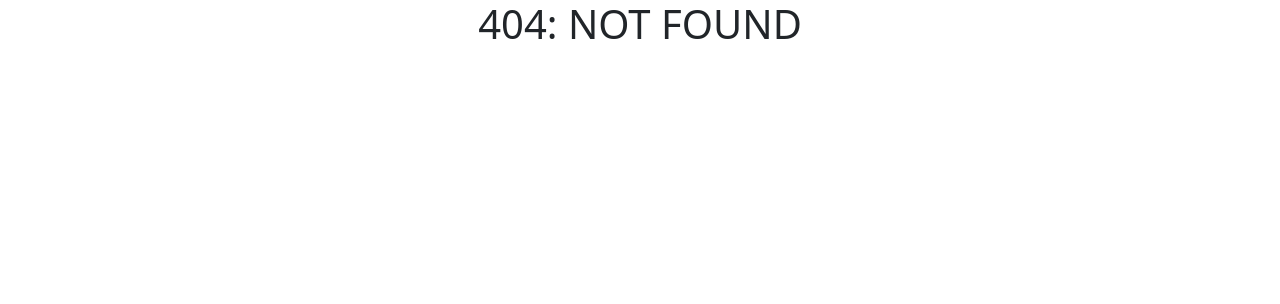
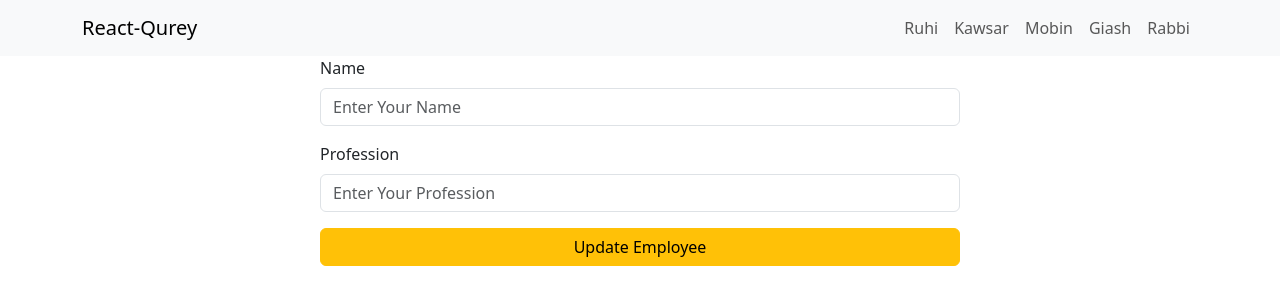
Before and after one commit to mamtn011/react-query, a React (Create React App) app: page /mobin-edit/1 in a window 1280 px wide. Before the commit this address had no page. Shown: the top 304 px of the page. Built offline with nearby package versions, Linux system fonts and the light colour scheme.

Commit message:
crud application-created by mobin

```diff
--- /dev/null
+++ b/db.json
@@ -0,0 +1,33 @@
+{
+  "mobin": [
+    {
+      "id": "2023-08-27T00:40:35.636Z",
+      "name": "Abul hossain",
+      "profession": "Student"
+    },
+    {
+      "id": "2023-08-27T00:46:55.777Z",
+      "name": "Arif Billah",
+      "profession": "Digital Marketer"
+    },
+    {
+      "id": "2023-08-27T03:18:12.295Z",
+      "name": "Mustakim Al Mobin",
+      "profession": "Web Developer"
+    },
+    {
+      "id": "2023-08-27T03:18:25.393Z",
+      "name": "Mahmoda Nawshad",
+      "profession": "Graphic Designer"
+    },
+    {
+      "id": "2023-08-27T03:20:46.959Z",
+      "name": "Juyena Sultana",
+      "profession": "Digital Marketer"
+    }
+  ],
+  "giasuddin": [],
+  "ruhi": [],
+  "fazlerabbi": [],
+  "kawsar": []
+}
--- a/mobin.json
+++ /dev/null
@@ -1,9 +0,0 @@
-{
-  "employees": [
-    {
-      "id": 1,
-      "name": "Mustakim Al Mobin",
-      "profession": "Front-End Developer"
-    }
-  ]
-}
--- a/package.json
+++ b/package.json
@@ -26,7 +26,7 @@
     "build": "react-scripts build",
     "test": "react-scripts test",
     "eject": "react-scripts eject",
-    "mobin-json": "json-server --watch mobin.json --port 4000"
+    "serve-json": "json-server --watch db.json --port 4000"
   },
   "eslintConfig": {
     "extends": [
--- a/src/App.js
+++ b/src/App.js
@@ -5,6 +5,9 @@ import Kawsar from "./component/Kawsar";
 import Rabbi from "./component/Rabbi";
 import Mobin from "./component/Mobin";
 import Root from "./component/Root";
+
+import MobinEdit from "./mobin/MobinEdit";
+
 import {
   createBrowserRouter,
   RouterProvider,
@@ -18,6 +21,7 @@ const router = createBrowserRouter(
       <Route path="ruhi" element={<Ruhi />} />
       <Route path="kawsar" element={<Kawsar />} />
       <Route path="mobin" element={<Mobin />} />
+      <Route path="mobin-edit/:id" element={<MobinEdit />} />
       <Route path="giash" element={<Giash />} />
       <Route path="rabbi" element={<Rabbi />} />
     </Route>
--- a/src/component/Mobin.js
+++ b/src/component/Mobin.js
@@ -1,42 +1,9 @@
-import axios from "axios";
-import { useMutation, useQuery } from "@tanstack/react-query";
-import DataTable from "./mobin/DataTable";
-import InputForm from "./mobin/InputForm";
-const getData = () => {
-  return axios.get("http://localhost:4000/employees");
-};
-
-const addData = (dataToAdd) => {
-  return axios.post("http://localhost:4000/employees", dataToAdd);
-};
+import MobinMain from "../mobin/MobinMain";
 
 export default function Mobin() {
-  const { data, isLoading, isError, error, isSuccess } = useQuery({
-    queryKey: ["employee"],
-    queryFn: getData,
-  });
-  const {
-    mutate: AddData,
-    isError: isAddError,
-    error: addError,
-  } = useMutation({ mutationFn: addData });
-  const handleAddData = () => {
-    AddData({ id: 5, name: "Ali Hossain", profession: "Designer" });
-  };
-  if (isLoading) {
-    return <h2>Loading...</h2>;
-  }
-  if (isError) {
-    return <h2>{error.message}</h2>;
-  }
   return (
     <div>
-      {/* {data?.data.map((epmloyee) => (
-        <h3 key={epmloyee.id}>{epmloyee.name}</h3>
-      ))}
-      <button onClick={handleAddData}>Add New</button> */}
-      <InputForm />
-      {isSuccess && <DataTable datas={data?.data} />}
+      <MobinMain />
     </div>
   );
 }
--- a/src/component/mobin/DataTable.js
+++ /dev/null
@@ -1,32 +0,0 @@
-import Table from "react-bootstrap/Table";
-import { RiEditLine, RiDeleteBin6Line } from "react-icons/ri";
-export default function DataTable({ datas }) {
-  return (
-    <Table striped bordered hover>
-      <thead>
-        <tr>
-          <th>Sl</th>
-          <th>Name</th>
-          <th>Profession</th>
-          <th>Edit</th>
-          <th>Delete</th>
-        </tr>
-      </thead>
-      <tbody>
-        {datas.map((data, idx) => (
-          <tr key={data.id}>
-            <td>{idx + 1}</td>
-            <td>{data.name}</td>
-            <td>{data.profession}</td>
-            <td>
-              <RiEditLine />
-            </td>
-            <td>
-              <RiDeleteBin6Line />
-            </td>
-          </tr>
-        ))}
-      </tbody>
-    </Table>
-  );
-}
--- a/src/component/mobin/InputForm.js
+++ /dev/null
@@ -1,19 +0,0 @@
-import React from "react";
-import { Form, Button } from "react-bootstrap";
-const InputForm = () => {
-  return (
-    <Form className="m-5">
-      <Form.Group className="mb-3">
-        <Form.Label>Name</Form.Label>
-        <Form.Control type="text" placeholder="Enter Your Name" />
-      </Form.Group>
-      <Form.Group className="mb-3">
-        <Form.Label>Profession</Form.Label>
-        <Form.Control type="text" placeholder="Enter Your Profession" />
-      </Form.Group>
-      <Button type="submit">Add Employee</Button>
-    </Form>
-  );
-};
-
-export default InputForm;
--- /dev/null
+++ b/src/mobin/DataTable.js
@@ -0,0 +1,48 @@
+import Table from "react-bootstrap/Table";
+import { RiEditLine, RiDeleteBin6Line } from "react-icons/ri";
+import { Link } from "react-router-dom";
+import { useDeleteEmployee } from "./library";
+
+export default function DataTable({ datas }) {
+  const { mutate: DeleteData } = useDeleteEmployee();
+  // delete function
+  const handleDelete = (e) => {
+    const id = e.target.dataset.id || e.target.parentElement.dataset.id;
+    DeleteData(id);
+  };
+
+  return (
+    <Table striped bordered className="m-auto" style={{ width: "90vw" }}>
+      <thead>
+        <tr>
+          <th>Sl</th>
+          <th>Name</th>
+          <th>Profession</th>
+          <th>Edit</th>
+          <th>Delete</th>
+        </tr>
+      </thead>
+      <tbody>
+        {datas.map((data, idx) => (
+          <tr key={data.id}>
+            <td>{idx + 1}</td>
+            <td>{data.name}</td>
+            <td>{data.profession}</td>
+            <td>
+              <Link to={`/mobin-edit/${data.id}`}>
+                <RiEditLine style={{ cursor: "pointer" }} />
+              </Link>
+            </td>
+            <td>
+              <RiDeleteBin6Line
+                onClick={handleDelete}
+                data-id={data.id}
+                style={{ cursor: "pointer" }}
+              />
+            </td>
+          </tr>
+        ))}
+      </tbody>
+    </Table>
+  );
+}
--- /dev/null
+++ b/src/mobin/InputForm.js
@@ -0,0 +1,55 @@
+import React from "react";
+import { Form, Button } from "react-bootstrap";
+import { useFormik } from "formik";
+import * as yup from "yup";
+import { useAddEmployee } from "./library";
+
+const InputForm = () => {
+  const { mutate: AddEmployee } = useAddEmployee();
+  const formik = useFormik({
+    initialValues: {
+      name: "",
+      profession: "",
+    },
+
+    onSubmit: (values, { resetForm }) => {
+      AddEmployee({ id: new Date(), ...values });
+      resetForm();
+    },
+  });
+  return (
+    <Form
+      className="m-auto"
+      onSubmit={formik.handleSubmit}
+      style={{ width: "50vw" }}
+    >
+      <Form.Group className="mb-3">
+        <Form.Label>Name</Form.Label>
+        <Form.Control
+          id="name"
+          type="text"
+          name="name"
+          placeholder="Enter Your Name"
+          onChange={formik.handleChange}
+          value={formik.values.name}
+        />
+      </Form.Group>
+      <Form.Group className="mb-3">
+        <Form.Label>Profession</Form.Label>
+        <Form.Control
+          id="profession"
+          type="text"
+          name="profession"
+          placeholder="Enter Your Profession"
+          onChange={formik.handleChange}
+          value={formik.values.profession}
+        />
+      </Form.Group>
+      <Button type="submit" style={{ width: "100%", marginBottom: "20px" }}>
+        Add Employee
+      </Button>
+    </Form>
+  );
+};
+
+export default InputForm;
--- /dev/null
+++ b/src/mobin/MobinEdit.js
@@ -0,0 +1,55 @@
+import React from "react";
+import { Form, Button } from "react-bootstrap";
+import { useFormik } from "formik";
+import { useParams, useNavigate } from "react-router-dom";
+import * as yup from "yup";
+
+const MobinEdit = () => {
+  const formik = useFormik({
+    initialValues: {
+      name: "",
+      profession: "",
+    },
+
+    onSubmit: (values) => {},
+  });
+  return (
+    <Form
+      className="m-auto"
+      onSubmit={formik.handleSubmit}
+      style={{ width: "50vw" }}
+    >
+      <Form.Group className="mb-3">
+        <Form.Label>Name</Form.Label>
+        <Form.Control
+          id="name"
+          type="text"
+          name="name"
+          placeholder="Enter Your Name"
+          onChange={formik.handleChange}
+          value={formik.values.name}
+        />
+      </Form.Group>
+      <Form.Group className="mb-3">
+        <Form.Label>Profession</Form.Label>
+        <Form.Control
+          id="profession"
+          type="text"
+          name="profession"
+          placeholder="Enter Your Profession"
+          onChange={formik.handleChange}
+          value={formik.values.profession}
+        />
+      </Form.Group>
+      <Button
+        type="submit"
+        variant="warning"
+        style={{ width: "100%", marginBottom: "20px" }}
+      >
+        Update Employee
+      </Button>
+    </Form>
+  );
+};
+
+export default MobinEdit;
--- /dev/null
+++ b/src/mobin/MobinMain.js
@@ -0,0 +1,18 @@
+import DataTable from "./DataTable";
+import InputForm from "./InputForm";
+import { useGetEmployee } from "./library";
+export default function MobinMain() {
+  const { isLoading, data, isSuccess, isError, error } = useGetEmployee();
+  if (isLoading) {
+    return <h2>Loading...</h2>;
+  }
+  if (isError) {
+    return <h2>{error.message}</h2>;
+  }
+  return (
+    <div>
+      <InputForm />
+      {isSuccess && <DataTable datas={data?.data} />}
+    </div>
+  );
+}
--- /dev/null
+++ b/src/mobin/library.js
@@ -0,0 +1,40 @@
+import axios from "axios";
+import { useMutation, useQuery, useQueryClient } from "@tanstack/react-query";
+
+const getData = () => {
+  return axios.get(`http://localhost:4000/mobin`);
+};
+
+const addData = (dataToAdd) => {
+  return axios.post("http://localhost:4000/mobin", dataToAdd);
+};
+
+const deleteData = (dataId) => {
+  return axios.delete(`http://localhost:4000/mobin/${dataId}`);
+};
+
+export const useGetEmployee = () =>
+  useQuery({
+    queryKey: ["employee"],
+    queryFn: getData,
+  });
+
+export const useAddEmployee = () => {
+  const queryClient = useQueryClient();
+  return useMutation({
+    mutationFn: addData,
+    onSuccess: () => {
+      queryClient.invalidateQueries({ queryKey: ["employee"] });
+    },
+  });
+};
+
+export const useDeleteEmployee = () => {
+  const queryClient = useQueryClient();
+  return useMutation({
+    mutationFn: deleteData,
+    onSuccess: () => {
+      queryClient.invalidateQueries({ queryKey: ["employee"] });
+    },
+  });
+};
```
